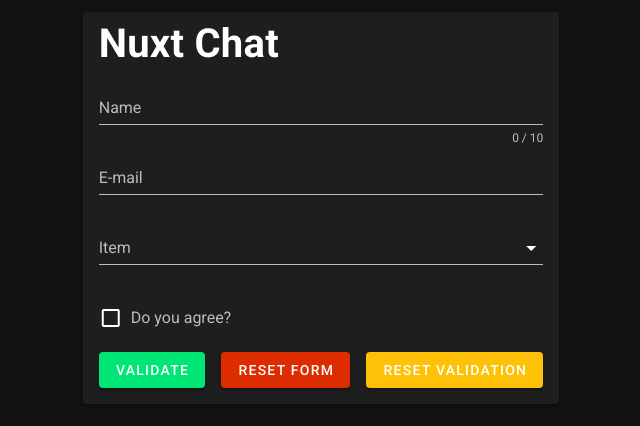
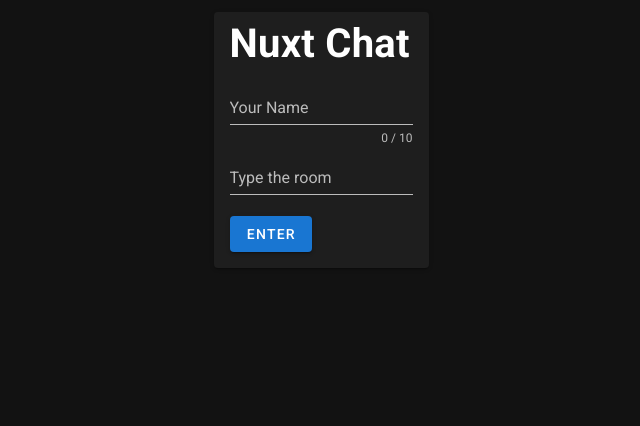
Before and after one commit to c0ntr-all/nuxt-chat, a Nuxt app: page / in a window 1280 px wide. Shown: the top 426 px of the page, without its empty margins (319-959 px from the left). Built offline with nearby package versions, Linux system fonts and the light colour scheme; no server answers; what vue-socket.io-extended would draw is missing.

Commit message:
Styled form for entering to chat room

```diff
--- a/pages/index.vue
+++ b/pages/index.vue
@@ -6,64 +6,10 @@
           <h1>Nuxt Chat</h1>
         </v-card-title>
         <v-card-text>
-          <v-form
-            ref="form"
-            v-model="valid"
-            lazy-validation
-          >
-            <v-text-field
-              v-model="name"
-              :counter="10"
-              :rules="nameRules"
-              label="Name"
-              required
-            ></v-text-field>
-
-            <v-text-field
-              v-model="email"
-              :rules="emailRules"
-              label="E-mail"
-              required
-            ></v-text-field>
-
-            <v-select
-              v-model="select"
-              :items="items"
-              :rules="[v => !!v || 'Item is required']"
-              label="Item"
-              required
-            ></v-select>
-
-            <v-checkbox
-              v-model="checkbox"
-              :rules="[v => !!v || 'You must agree to continue!']"
-              label="Do you agree?"
-              required
-            ></v-checkbox>
-
-            <v-btn
-              :disabled="!valid"
-              color="success"
-              class="mr-4"
-              @click="validate"
-            >
-              Validate
-            </v-btn>
-
-            <v-btn
-              color="error"
-              class="mr-4"
-              @click="reset"
-            >
-              Reset Form
-            </v-btn>
-
-            <v-btn
-              color="warning"
-              @click="resetValidation"
-            >
-              Reset Validation
-            </v-btn>
+          <v-form ref="form" v-model="valid" lazy-validation>
+            <v-text-field v-model="name" :counter="10" :rules="nameRules" label="Your Name" required></v-text-field>
+            <v-text-field v-model="room" :rules="roomRules" label="Type the room" required></v-text-field>
+            <v-btn :disabled="!valid" color="primary" class="mr-4" @click="submit">Enter</v-btn>
           </v-form>
         </v-card-text>
       </v-card>
```
